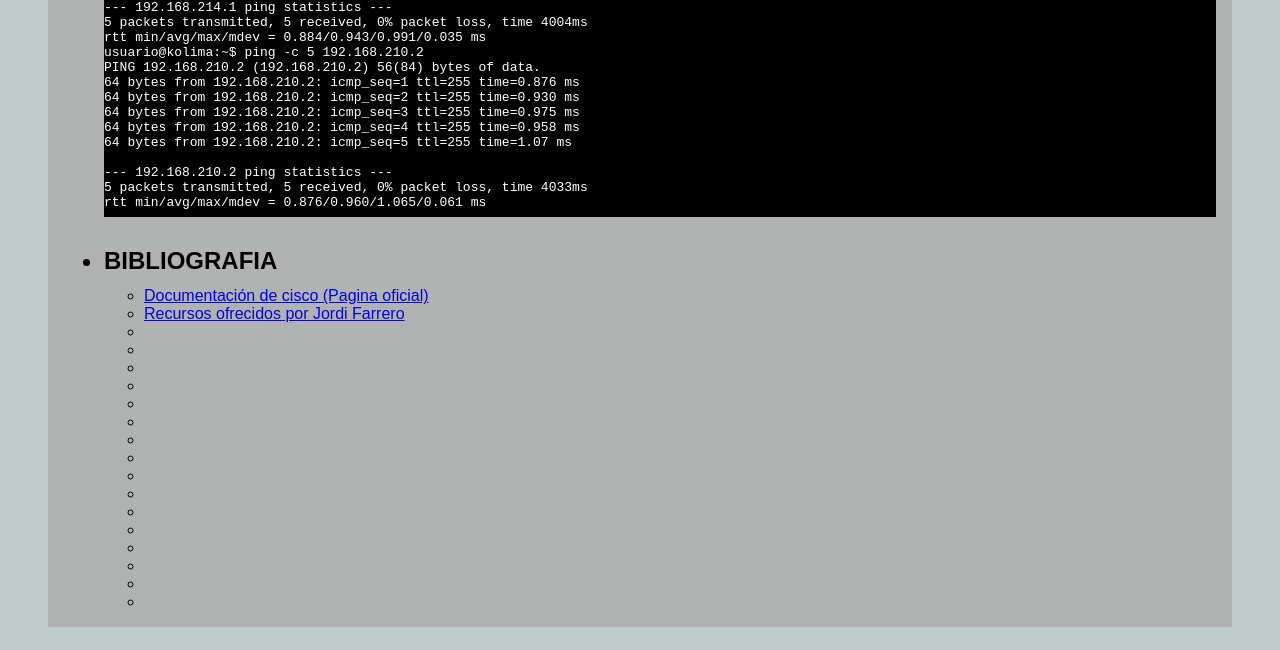
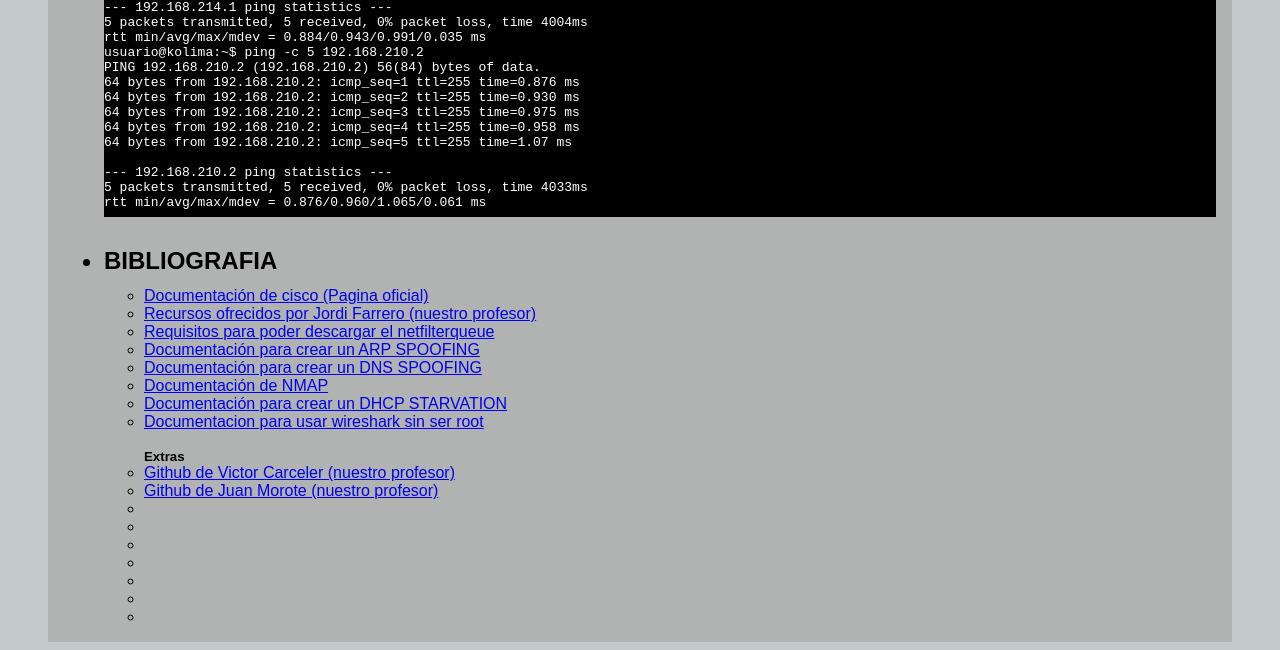
Before and after one commit to AlejandroP02/Sintesis, a plain HTML site: page resumen.html in a window 1280 px wide. Shown: the part 3476-4126 px from the top of the page. Drawn offline with Linux system fonts and the light colour scheme.

Commit message:
Actualización bibliografia

```diff
--- a/resumen.html
+++ b/resumen.html
@@ -255,16 +255,17 @@
           <div id="bibliografia">
             <ul>
               <li> <a href="https://www.cisco.com">Documentación de cisco (Pagina oficial)</a> </li>
-              <li> <a href="https://elpuig.xeill.net/Members/jordifarrero/2014-15-seguretat-en-xarxes-sm2ab-diurn">Recursos ofrecidos por Jordi Farrero</a> </li>
-              <li> <a href=""></a> </li>
-              <li> <a href=""></a> </li>
-              <li> <a href=""></a> </li>
-              <li> <a href=""></a> </li>
-              <li> <a href=""></a> </li>
-              <li> <a href=""></a> </li>
-              <li> <a href=""></a> </li>
-              <li> <a href=""></a> </li>
-              <li> <a href=""></a> </li>
+              <li> <a href="https://elpuig.xeill.net/Members/jordifarrero/2014-15-seguretat-en-xarxes-sm2ab-diurn">Recursos ofrecidos por Jordi Farrero (nuestro profesor)</a> </li>
+              <li> <a href="https://es.acervolima.com/como-hacer-un-ataque-de-suplantacion-de-dns-usando-scapy-en-python/">Requisitos para poder descargar el netfilterqueue</a> </li>
+              <li> <a href="https://www.geeksforgeeks.org/python-how-to-create-an-arp-spoofer-using-scapy/">Documentación para crear un ARP SPOOFING</a> </li>
+              <li> <a href="https://www.thepythoncode.com/article/make-dns-spoof-python">Documentación para crear un DNS SPOOFING</a> </li>
+              <li> <a href="https://nmap.org/man/es/man-briefoptions.html">Documentación de NMAP</a> </li>
+              <li> <a href="https://github.com/Kurlee/DHCP-Starvation/blob/master/DHCP_Starvation.py">Documentación para crear un DHCP STARVATION</a> </li>
+              <li> <a href="https://archivogeek.com/3285/como-ejecutar-wireshark-sin-root-en-kubuntu-o-derivados-de-ubuntu/">Documentacion para usar wireshark sin ser root</a> </li>
+              <br>
+              <h5>Extras</h5>
+              <li> <a href="https://github.com/vcarceler">Github de Victor Carceler (nuestro profesor)</a> </li>
+              <li> <a href="https://github.com/JuanMoroteP">Github de Juan Morote (nuestro profesor)</a> </li>
               <li> <a href=""></a> </li>
               <li> <a href=""></a> </li>
               <li> <a href=""></a> </li>
```
